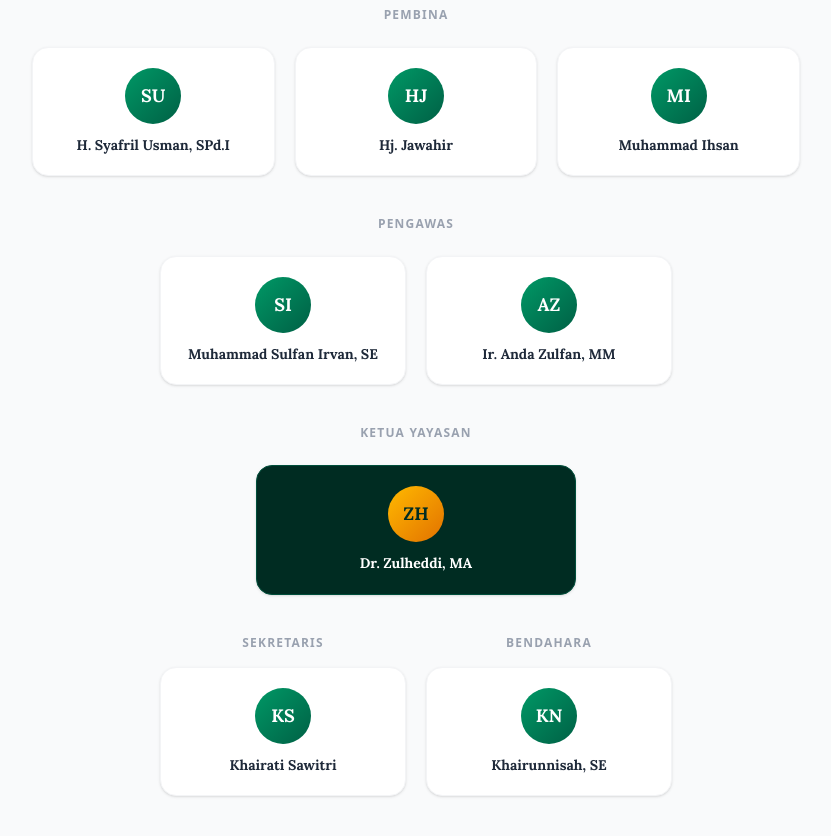
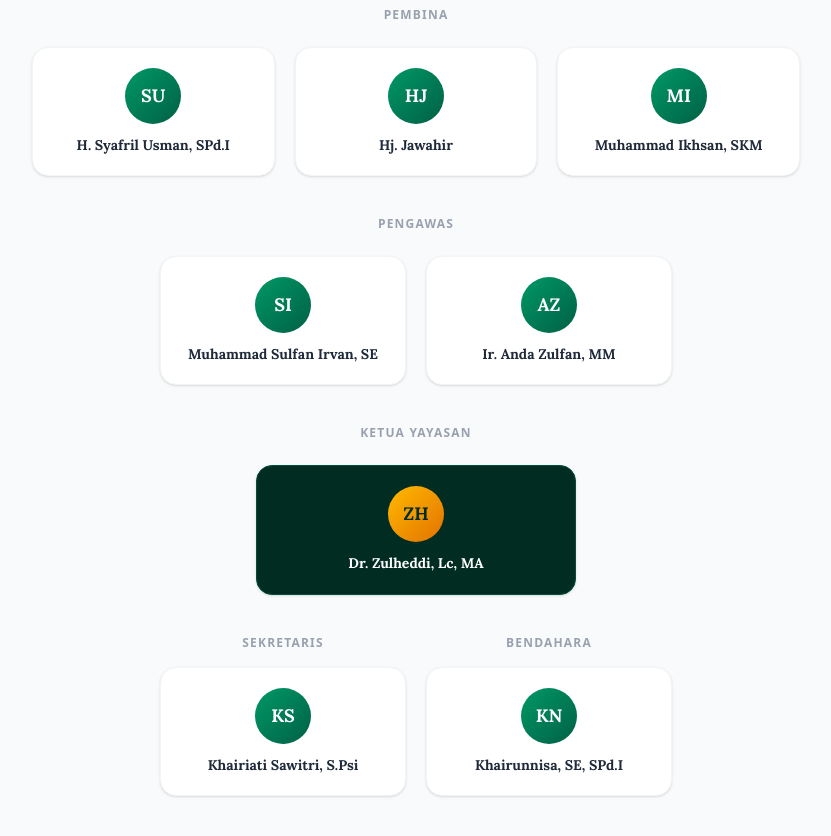
Before and after one commit to abdulkti/aljawahir-nextjs, a Next.js app: page / in a window 1280 px wide. Shown: the part 5920-6756 px from the top of the page, without its empty margins (224-1055 px from the left). Built offline with nearby package versions, Linux system fonts and the light colour scheme; no server answers; the database is empty.

Commit message:
Perbaiki nama struktur organisasi (Ikhsan SKM, Zulheddi Lc, Khairiati S.Psi, Khairunnisa SPd.I)

```diff
--- a/app/page.tsx
+++ b/app/page.tsx
@@ -87,20 +87,20 @@ const strukturOrganisasi = [
   { label: 'Pembina', orang: [
     { nama: 'H. Syafril Usman, SPd.I', inisial: 'SU' },
     { nama: 'Hj. Jawahir', inisial: 'HJ' },
-    { nama: 'Muhammad Ihsan', inisial: 'MI' },
+    { nama: 'Muhammad Ikhsan, SKM', inisial: 'MI' },
   ]},
   { label: 'Pengawas', orang: [
     { nama: 'Muhammad Sulfan Irvan, SE', inisial: 'SI' },
     { nama: 'Ir. Anda Zulfan, MM', inisial: 'AZ' },
   ]},
   { label: 'Ketua Yayasan', orang: [
-    { nama: 'Dr. Zulheddi, MA', inisial: 'ZH' },
+    { nama: 'Dr. Zulheddi, Lc, MA', inisial: 'ZH' },
   ], single: true },
   { label: 'Sekretaris', orang: [
-    { nama: 'Khairati Sawitri', inisial: 'KS' },
+    { nama: 'Khairiati Sawitri, S.Psi', inisial: 'KS' },
   ], single: true },
   { label: 'Bendahara', orang: [
-    { nama: 'Khairunnisah, SE', inisial: 'KN' },
+    { nama: 'Khairunnisa, SE, SPd.I', inisial: 'KN' },
   ], single: true },
 ]
 
```
